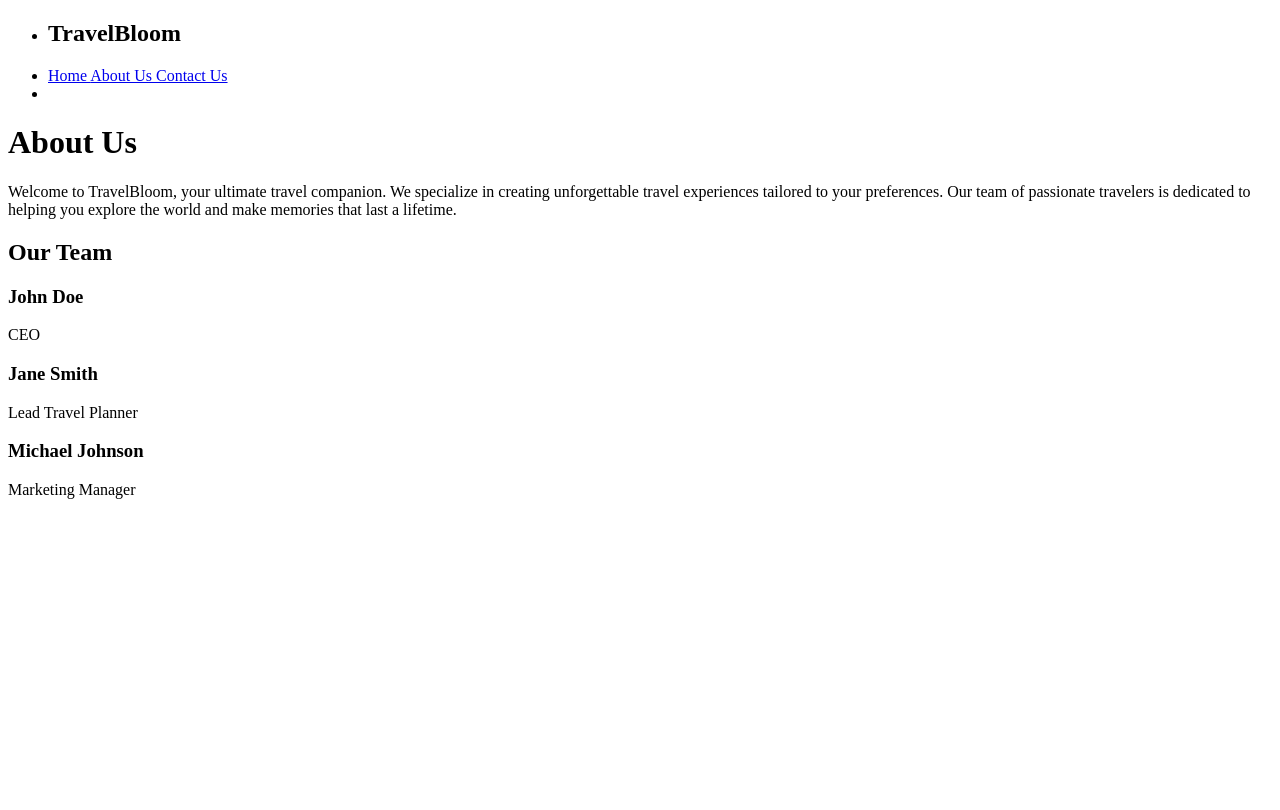
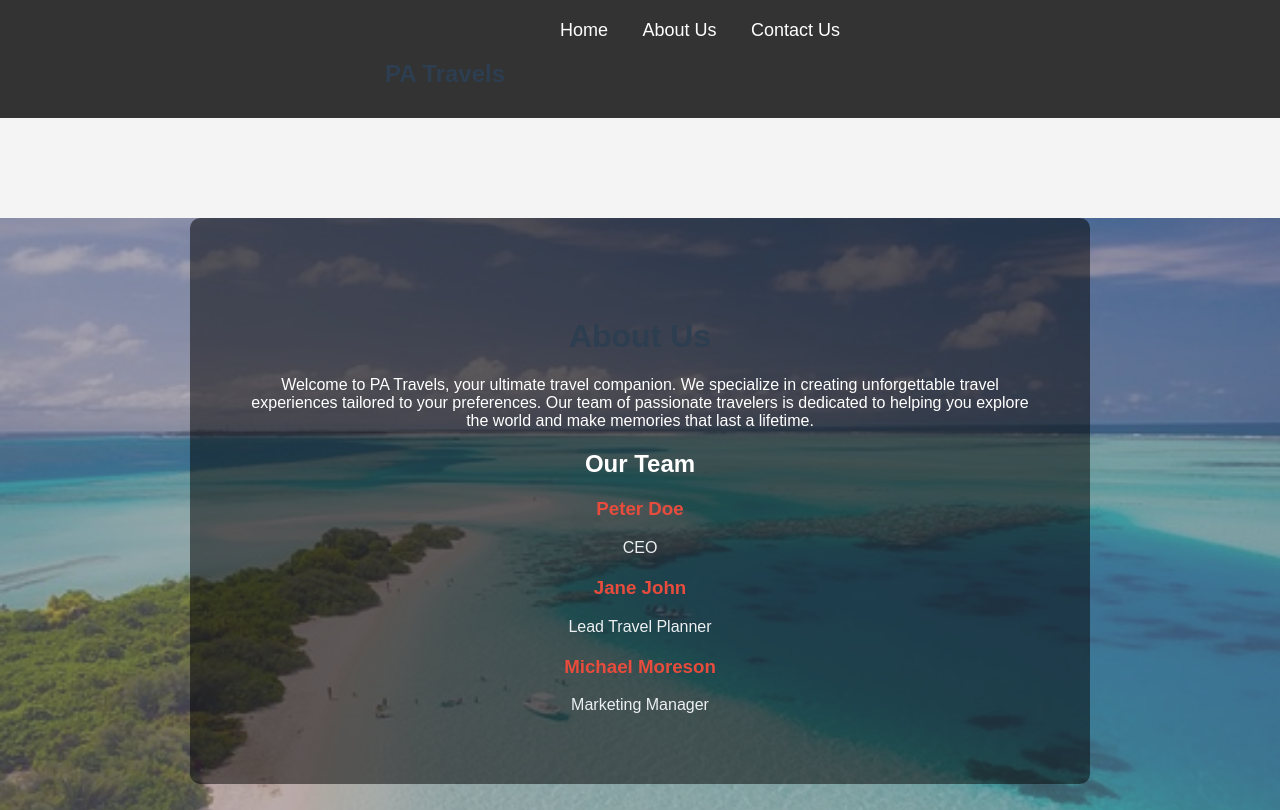
Before and after one commit to PeterAbah1819/PA-Travels, a plain HTML site: page about.html in a window 1280 px wide. Shown: the top 810 px of the page. Drawn offline with Linux system fonts and the light colour scheme.

Commit message:
about us page update

```diff
--- a/about.html
+++ b/about.html
@@ -3,18 +3,125 @@
     <head>
         <meta charset="UTF-8">
         <title>Travel Recommendation</title>
-        <link rel="stylesheet" href="./travels.css">
         <link rel="stylesheet" href="https://cdnjs.cloudflare.com/ajax/libs/font-awesome/5.15.4/css/all.min.css">
+        <style>
+            /* Global styles */
+            body {
+                font-family: Arial, sans-serif;
+                margin: 0;
+                padding: 0;
+                background-color: #f4f4f4; /* Light background for the body */
+            }
+
+            /* Navigation Bar */
+            nav {
+                background-color: #333; /* Dark background for nav */
+                padding: 10px 0;
+            }
+
+            nav ul {
+                list-style-type: none;
+                margin: 0;
+                padding: 0;
+                display: flex;
+                justify-content: center;
+            }
+
+            nav ul li {
+                margin: 0 20px;
+            }
+
+            nav ul li a {
+                color: white;
+                text-decoration: none;
+                font-size: 18px;
+                padding: 10px 15px;
+                display: inline-block;
+            }
+
+            nav ul li a:hover {
+                background-color: #575757;
+                border-radius: 5px;
+            }
+
+            /* Header Style */
+            h1 {
+                color: #2c3e50;
+                text-align: center;
+                margin-top: 50px;
+            }
+
+            /* Container with background image */
+            .container {
+                position: relative;
+                height: 100vh;
+                background-color: rgba(0, 0, 0, 0.5); /* Semi-transparent overlay */
+            }
+
+            /* Background Image */
+            .background-image {
+                background-image: url('back.jpeg'); /* Add your background image URL here */
+                background-size: cover;
+                background-position: center;
+                position: absolute;
+                top: 0;
+                left: 0;
+                right: 0;
+                bottom: 0;
+                opacity: 0.5;
+            }
+
+            /* Content Section */
+            .content {
+                position: relative;
+                z-index: 1;
+                text-align: center;
+                color: white;
+                padding: 50px;
+                background-color: rgba(0, 0, 0, 0.5); /* Semi-transparent background */
+                max-width: 800px;
+                margin: 100px auto;
+                border-radius: 10px;
+            }
+
+            /* Team Members */
+            .team-member {
+                text-align: center;
+                margin: 20px 0;
+            }
+
+            .team-member h3 {
+                color: #e74c3c;
+            }
+
+            .team-member p {
+                color: #ecf0f1;
+                font-size: 16px;
+            }
+
+            /* Add responsive design for mobile */
+            @media (max-width: 768px) {
+                .content {
+                    padding: 20px;
+                }
+
+                nav ul {
+                    flex-direction: column;
+                }
+
+                nav ul li {
+                    margin: 10px 0;
+                }
+            }
+        </style>
     </head>
     <body>
-
         <nav>
-
             <ul>
-                <li><h1>TravelBloom</h1></li>
+                <li><h1>PA Travels</h1></li>
                 <li>
-                    <a href="./travel.html" id="home">Home </a>
-                    <a href="./about.html" id="contact">About Us </a>
+                    <a href="./index.html" id="home">Home </a>
+                    <a href="./about.html" id="about">About Us </a>
                     <a href="./contact.html" id="contact">Contact Us </a>
                 </li>
                 <li></li>
@@ -25,25 +132,26 @@
             <div class="background-image"></div>
             <div class="content">
                 <h1>About Us</h1>
-                <p>Welcome to TravelBloom, your ultimate travel companion. We specialize in creating unforgettable travel experiences tailored to your preferences. Our team of passionate travelers is dedicated to helping you explore the world and make memories that last a lifetime.</p>
+                <p>Welcome to PA Travels, your ultimate travel companion. We specialize in creating unforgettable travel experiences tailored to your preferences. Our team of passionate travelers is dedicated to helping you explore the world and make memories that last a lifetime.</p>
                 <h2></h2>
 
                 <h2>Our Team</h2>
                 <h2></h2>
                 <div class="team-member">
-                    <h3>John Doe</h3>
+                    <h3>Peter Doe</h3>
                     <p>CEO</p>
                 </div>
                 <div class="team-member">
-                    <h3>Jane Smith</h3>
+                    <h3>Jane John</h3>
                     <p>Lead Travel Planner</p>
                 </div>
                 <div class="team-member">
-                    <h3>Michael Johnson</h3>
+                    <h3>Michael Moreson</h3>
                     <p>Marketing Manager</p>
                 </div>
             </div>
         </div>
+
         <script src="./travel_recommendation.js"></script>
     </body>
 </html>
```
